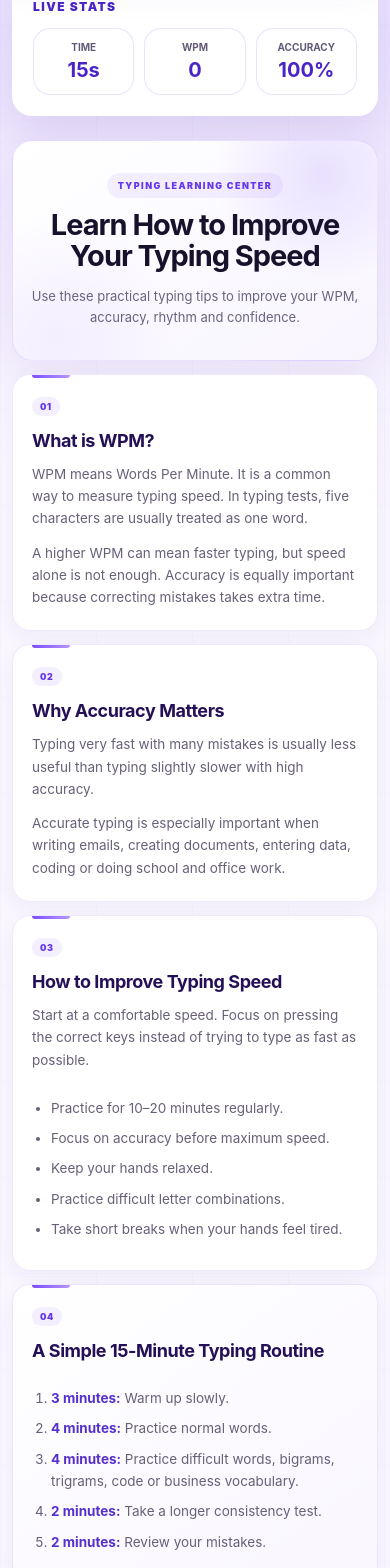
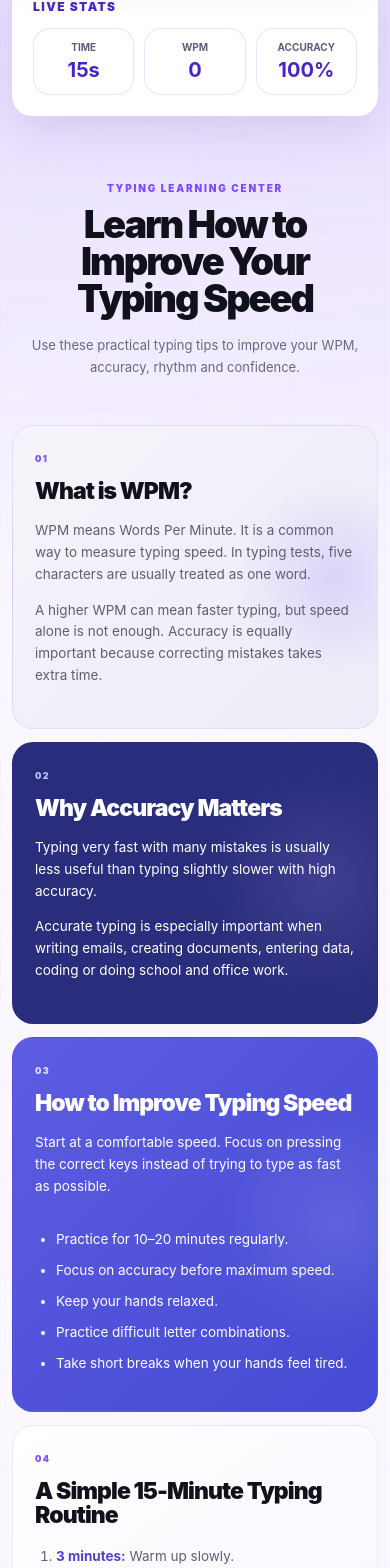
Before and after one commit to mohdaffan54511-cmyk/TeksType, a React (Vite) app: page / in a window 390 px wide. Shown: the part 1415-2983 px from the top of the page. Built offline with nearby package versions, Linux system fonts and the light colour scheme; no server answers.

Commit message:
Refactor PublisherContent styles for layout and design

```diff
--- a/src/PublisherContent.css
+++ b/src/PublisherContent.css
@@ -1,10 +1,10 @@
 /* =========================================
-   TYPEPERFECTLY — PREMIUM LEARNING CENTER
+   TYPEPERFECTLY — PREMIUM BENTO LEARNING
 ========================================= */
 
 .publisher-content {
   width: min(1080px, calc(100% - 24px));
-  margin: 42px auto 0;
+  margin: 52px auto 0;
 
   display: grid;
   grid-template-columns: repeat(2, minmax(0, 1fr));
@@ -15,95 +15,71 @@
 
 
 /* =========================================
-   MAIN HEADER
+   BIG CENTER HEADING
 ========================================= */
 
 .publisher-content-header {
   grid-column: 1 / -1;
-  position: relative;
-  overflow: hidden;
 
-  padding: 54px 32px;
+  padding: 38px 20px 48px;
+
   text-align: center;
 
-  border: 1px solid rgba(101, 56, 237, 0.13);
-  border-radius: 28px;
-
-  background:
-    radial-gradient(
-      circle at 85% 15%,
-      rgba(124, 77, 255, 0.15),
-      transparent 30%
-    ),
-    radial-gradient(
-      circle at 12% 90%,
-      rgba(183, 150, 255, 0.12),
-      transparent 32%
-    ),
-    linear-gradient(
-      145deg,
-      #ffffff,
-      #f8f5ff
-    );
-
-  box-shadow:
-    0 18px 45px rgba(71, 42, 151, 0.08);
+  background: transparent;
+  border: 0;
+  box-shadow: none;
 }
 
 
 .publisher-eyebrow {
-  display: inline-flex;
-  align-items: center;
-  justify-content: center;
+  display: inline-block;
 
-  margin: 0 0 13px;
-  padding: 7px 11px;
+  margin: 0 0 12px;
 
-  border-radius: 999px;
-
-  color: #6538ed;
-  background: rgba(124, 77, 255, 0.08);
+  color: #7c4dff;
 
   font-size: 10px;
   font-weight: 900;
 
-  letter-spacing: 0.16em;
+  letter-spacing: 0.18em;
 }
 
 
 .publisher-content-header h2 {
-  position: relative;
-  z-index: 1;
+  max-width: 850px;
 
-  max-width: 720px;
   margin: 0 auto;
 
-  color: #17112c;
+  color: #11111b;
 
-  font-size: clamp(32px, 4vw, 46px);
-  line-height: 1.08;
+  font-size: clamp(42px, 6vw, 68px);
+  line-height: 0.98;
 
-  letter-spacing: -0.035em;
+  font-weight: 900;
+
+  letter-spacing: -0.055em;
+}
+
+
+.publisher-content-header h2 span {
+  color: #4a4ed6;
 }
 
 
 .publisher-content-header > p:last-child {
-  position: relative;
-  z-index: 1;
+  max-width: 620px;
 
-  max-width: 670px;
+  margin: 18px auto 0;
 
-  margin: 15px auto 0;
-
-  color: #6b637d;
+  color: #6c6680;
 
   font-size: 15px;
-  line-height: 1.7;
+  line-height: 1.65;
 }
 
 
 /* =========================================
-   CARDS
+   ALL CARDS
 ========================================= */
 
 .publisher-content article {
@@ -111,174 +87,243 @@
 
   position: relative;
 
-  display: flex;
-  flex-direction: column;
+  min-width: 0;
 
-  min-width: 0;
-  min-height: 100%;
-
-  padding: 27px 28px;
+  padding: 36px 34px;
 
   overflow: hidden;
 
-  border: 1px solid rgba(101, 56, 237, 0.11);
-  border-radius: 21px;
+  border-radius: 26px;
 
-  background: rgba(255, 255, 255, 0.96);
+  border: 1px solid rgba(101, 56, 237, 0.10);
 
-  box-shadow:
-    0 8px 24px rgba(71, 42, 151, 0.055);
+  background: #f5f4fb;
+
+  box-shadow: none;
 
   transition:
     transform 180ms ease,
-    box-shadow 180ms ease,
-    border-color 180ms ease;
+    box-shadow 180ms ease;
 }
 
 
-/* subtle purple top accent */
-
-.publisher-content article::after {
-  content: "";
-
-  position: absolute;
-  top: 0;
-  left: 28px;
-
-  width: 46px;
-  height: 3px;
-
-  border-radius: 0 0 999px 999px;
-
-  background: linear-gradient(
-    90deg,
-    #7c4dff,
-    #b796ff
-  );
-}
-
-
-/* card number */
+/* number */
 
 .publisher-content article::before {
   content: counter(learning-card, decimal-leading-zero);
 
-  width: fit-content;
+  display: block;
 
-  margin-bottom: 16px;
-  padding: 5px 9px;
+  margin-bottom: 22px;
 
-  border-radius: 999px;
+  color: #7c4dff;
 
-  color: #6538ed;
-  background: #f3efff;
-
-  font-size: 10px;
+  font-size: 11px;
   font-weight: 900;
 
-  letter-spacing: 0.08em;
+  letter-spacing: 0.14em;
+}
+
+
+/* remove old purple top line */
+
+.publisher-content article::after {
+  display: none;
 }
 
 
 .publisher-content article h3 {
-  margin: 0 0 11px;
+  max-width: 440px;
 
-  color: #241056;
+  margin: 0 0 16px;
 
-  font-size: 21px;
-  line-height: 1.28;
+  color: #11111b;
 
-  letter-spacing: -0.025em;
+  font-size: clamp(24px, 3vw, 32px);
+  line-height: 1.05;
+
+  font-weight: 900;
+
+  letter-spacing: -0.04em;
 }
 
 
 .publisher-content article p {
-  margin: 0 0 12px;
+  max-width: 700px;
 
-  color: #686078;
+  margin: 0 0 14px;
 
-  font-size: 14.5px;
-  line-height: 1.72;
-}
+  color: #625d73;
 
-
-.publisher-content article p:last-child {
-  margin-bottom: 0;
+  font-size: 15px;
+  line-height: 1.7;
 }
 
 
 .publisher-content ul,
 .publisher-content ol {
-  margin: 14px 0 0;
+  margin: 18px 0 0;
   padding-left: 21px;
 }
 
 
 .publisher-content li {
-  margin-bottom: 8px;
+  margin-bottom: 9px;
 
-  color: #686078;
+  color: #625d73;
 
-  font-size: 14.5px;
-  line-height: 1.62;
+  font-size: 15px;
+  line-height: 1.6;
 }
 
 
 .publisher-content strong {
-  color: #5630ce;
+  color: #5440cf;
 }
 
 
 /* =========================================
-   FEATURED CARDS
+   FIRST CARD — LARGE LIGHT CARD
 ========================================= */
 
-/* Routine card */
+.publisher-content article:nth-of-type(1) {
+  grid-column: 1 / -1;
 
-.publisher-content article:nth-of-type(4) {
+  min-height: 260px;
+
+  display: flex;
+  flex-direction: column;
+  justify-content: center;
+
+  padding: 48px 46px;
+
+  background:
+    radial-gradient(
+      circle at 88% 50%,
+      rgba(124, 77, 255, 0.17),
+      transparent 28%
+    ),
+    linear-gradient(
+      135deg,
+      #f4f4fa,
+      #eeecf8
+    );
+}
+
+
+.publisher-content article:nth-of-type(1) h3 {
+  font-size: clamp(30px, 4vw, 42px);
+}
+
+
+/* =========================================
+   SECOND CARD — DARK PURPLE
+========================================= */
+
+.publisher-content article:nth-of-type(2) {
+  min-height: 270px;
+
+  display: flex;
+  flex-direction: column;
+  justify-content: center;
+
+  background:
+    radial-gradient(
+      circle at 85% 50%,
+      rgba(183, 150, 255, 0.16),
+      transparent 35%
+    ),
+    #292d7b;
+
+  border-color: transparent;
+}
+
+
+.publisher-content article:nth-of-type(2)::before {
+  color: #bdbdff;
+}
+
+
+.publisher-content article:nth-of-type(2) h3,
+.publisher-content article:nth-of-type(2) p,
+.publisher-content article:nth-of-type(2) li,
+.publisher-content article:nth-of-type(2) strong {
+  color: #ffffff;
+}
+
+
+/* =========================================
+   THIRD CARD — BRIGHT PURPLE
+========================================= */
+
+.publisher-content article:nth-of-type(3) {
+  min-height: 270px;
+
+  display: flex;
+  flex-direction: column;
+  justify-content: center;
+
+  background:
+    radial-gradient(
+      circle at 90% 50%,
+      rgba(255, 255, 255, 0.10),
+      transparent 32%
+    ),
+    linear-gradient(
+      135deg,
+      #5d5ce2,
+      #444bd2
+    );
+
+  border-color: transparent;
+}
+
+
+.publisher-content article:nth-of-type(3)::before {
+  color: #dedcff;
+}
+
+
+.publisher-content article:nth-of-type(3) h3,
+.publisher-content article:nth-of-type(3) p,
+.publisher-content article:nth-of-type(3) li,
+.publisher-content article:nth-of-type(3) strong {
+  color: #ffffff;
+}
+
+
+/* =========================================
+   REMAINING CARDS
+========================================= */
+
+.publisher-content article:nth-of-type(n + 4) {
   background:
     linear-gradient(
       145deg,
       #ffffff,
-      #f9f6ff
+      #f8f6ff
     );
 }
 
 
-/* Result understanding */
-
-.publisher-content article:nth-of-type(8) {
-  background:
-    linear-gradient(
-      145deg,
-      #ffffff,
-      #f8f5ff
-    );
-}
-
-
-/* Last card gets a wide finish on desktop */
+/* last card full width */
 
 .publisher-content article:last-of-type {
   grid-column: 1 / -1;
-
-  min-height: auto;
 }
 
 
 /* =========================================
-   HOVER — DESKTOP ONLY
+   HOVER
 ========================================= */
 
 @media (hover: hover) {
 
   .publisher-content article:hover {
-    transform: translateY(-3px);
-
-    border-color: rgba(124, 77, 255, 0.22);
+    transform: translateY(-4px);
 
     box-shadow:
-      0 15px 38px rgba(74, 36, 199, 0.10);
+      0 18px 42px rgba(50, 35, 120, 0.10);
   }
 }
 
@@ -290,15 +335,12 @@
 @media (max-width: 900px) {
 
   .publisher-content {
-    width: min(720px, calc(100% - 24px));
-
     grid-template-columns: 1fr;
-
-    gap: 15px;
   }
 
 
   .publisher-content-header,
+  .publisher-content article:nth-of-type(1),
   .publisher-content article:last-of-type {
     grid-column: auto;
   }
@@ -314,7 +356,7 @@
   .publisher-content {
     width: 100%;
 
-    margin: 24px 0 0;
+    margin: 32px 0 0;
 
     grid-template-columns: 1fr;
 
@@ -323,24 +365,15 @@
 
 
   .publisher-content-header {
-    padding: 32px 18px;
-
-    border-radius: 21px;
-  }
-
-
-  .publisher-eyebrow {
-    margin-bottom: 11px;
-
-    font-size: 9px;
+    padding: 28px 14px 34px;
   }
 
 
   .publisher-content-header h2 {
-    max-width: 330px;
+    max-width: 350px;
 
-    font-size: 29px;
-    line-height: 1.08;
+    font-size: 38px;
+    line-height: 0.98;
   }
 
 
@@ -348,57 +381,48 @@
     max-width: 330px;
 
     font-size: 13px;
-    line-height: 1.6;
   }
 
 
   .publisher-content article,
+  .publisher-content article:nth-of-type(1),
+  .publisher-content article:nth-of-type(2),
+  .publisher-content article:nth-of-type(3),
   .publisher-content article:last-of-type {
     grid-column: auto;
 
-    padding: 22px 19px;
+    min-height: auto;
 
-    border-radius: 18px;
-  }
+    padding: 27px 22px;
 
-
-  .publisher-content article::after {
-    left: 19px;
-
-    width: 38px;
+    border-radius: 21px;
   }
 
 
   .publisher-content article::before {
-    margin-bottom: 13px;
-
-    padding: 4px 8px;
+    margin-bottom: 15px;
 
     font-size: 9px;
   }
 
 
-  .publisher-content article h3 {
-    font-size: 18px;
+  .publisher-content article h3,
+  .publisher-content article:nth-of-type(1) h3 {
+    font-size: 23px;
+    line-height: 1.08;
   }
 
 
   .publisher-content article p,
   .publisher-content li {
     font-size: 13.5px;
-    line-height: 1.65;
-  }
-
-
-  .publisher-content ul,
-  .publisher-content ol {
-    padding-left: 19px;
+    line-height: 1.62;
   }
 }
 
 
 /* =========================================
-   TYPING SESSION
+   ACTIVE TYPING SESSION
 ========================================= */
 
 .app.session-active .publisher-content {
@@ -407,7 +431,7 @@
 
 
 /* =========================================
-   ACCESSIBILITY / PERFORMANCE
+   ACCESSIBILITY
 ========================================= */
 
 @media (prefers-reduced-motion: reduce) {
```
